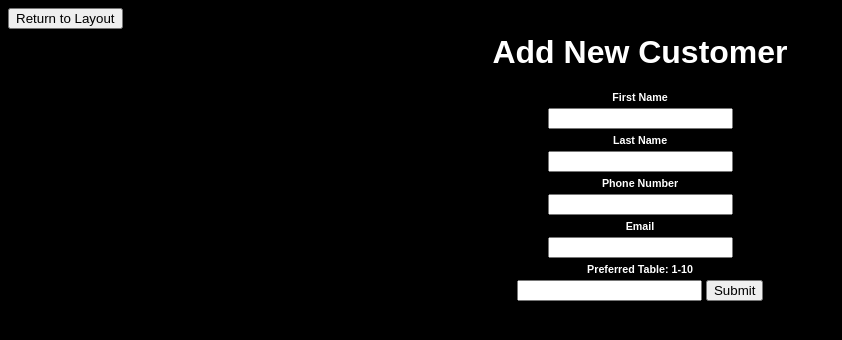
After one commit to gd05134/DBS_Restaurant_POS, a Flask app: page /customer in a window 1280 px wide. The commit adds this page. Shown: the top 340 px of the page, without its empty margins (0-842 px from the left). Run offline with Flask 3, Linux system fonts and the light colour scheme.

Commit message:
Added A LOT...

```diff
--- a/main.py
+++ b/main.py
@@ -2,6 +2,8 @@
 from flask import Flask, render_template, url_for, request, redirect
 from flask_sqlalchemy import SQLAlchemy
 from datetime import datetime
+
+#global variables if needed
 
 #Create Flask App
 app = Flask(__name__)
@@ -29,8 +31,8 @@ class Customer(db.Model):
     cust_id = db.Column(db.Integer, primary_key=True)                                 #Add Auto Increment
     cust_first_name = db.Column(db.String(50), nullable=False)
     cust_last_name = db.Column(db.String(50), nullable=False)
-    phone_no = db.Column(db.String(10), nullable=False)                               #How to make unique?
-    email = db.Column(db.String(60), nullable=False)                                  #How to make unique?
+    phone_no = db.Column(db.String(10), unique=True, nullable=False)
+    email = db.Column(db.String(60), unique=True, nullable=False)
     pref_table = db.Column(db.Integer, db.ForeignKey("table.table_id"))
 
     def __init__(self, cust_id, cust_first_name, cust_last_name, phone_no, email, pref_table):
@@ -43,8 +45,8 @@ class Customer(db.Model):
 
 #Table Schema
 class Table(db.Model):
-    table_id = db.Column(db.Integer, primary_key=True, nullable=False)                                  #How to make unique?
-    capacity = db.Column(db.Integer, nullable=False)                                  #How to make unique?
+    table_id = db.Column(db.Integer, primary_key=True, unique=True, nullable=False)
+    capacity = db.Column(db.Integer, unique=True, nullable=False)
     loc = db.Column(db.String(20))
 
     def __init__(self, table_id, capacity, loc):
@@ -83,7 +85,7 @@ class Payment(db.Model):
 #MenuCategory Schema
 class MenuCat(db.Model):
     category_id = db.Column(db.Integer, primary_key=True, nullable=False)                               #increments
-    name = db.Column(db.String(30), nullable=False)                                   #Unique?
+    name = db.Column(db.String(30), unique=True, nullable=False)
 
     def __init__(self, category_id, name):
         self.category_id = category_id
@@ -93,7 +95,7 @@ class MenuCat(db.Model):
 class MenuItem(db.Model):
     menu_item_id = db.Column(db.Integer, primary_key=True, nullable=False)                              #Increments
     category_id = db.Column(db.Integer, db.ForeignKey("menu_cat.category_id"), nullable=False)
-    name = db.Column(db.String(50), nullable=False)                                   #Unique?
+    name = db.Column(db.String(50), unique=True, nullable=False)
     desc = db.Column(db.String(200))
     price = db.Column(db.Integer, nullable=False)                                     #Change to decimal
 
@@ -119,79 +121,64 @@ class OrderItem(db.Model):
         self.quantity = quantity
         self.special_instructions = special_instructions
 
-#Create Database, run once then comment out when db is created
-# with app.app_context():
-#    db.create_all()
-for i in range(10):
-
-    db
-
-#Code to write to the App
-#Open App
-#These are the old functions, we need to entirely gut these for our own purposes
-#@app.route('/')
-# def index():
-#     if request.method == 'POST':
-#         task_content = request.form['content']
-
-#         new_task = Todo(content=task_content)
-
-#         try:
-#             db.session.add(new_task)
-#             db.session.commit()
-#             return redirect('/')
-#         except:
-#             return 'There was an issue adding your task'
-
-#     else:
-#        tasks = Todo.query.order_by(Todo.date_created).all()
-#        return render_template('index.html',tasks=tasks)
-
-# #Delete Content
-# @app.route('/delete/<int:id>')
-# def delete(id):
-#     task_to_delete = Todo.query.get_or_404(id)
-#     try:
-#         db.session.delete(task_to_delete)
-#         db.session.commit()
-#         return redirect('/')
-#     except:
-#         return 'There was a problem deleting that task'
-
-# #Update Site
-# @app.route('/update/<int:id>', methods=['GET', 'POST'])
-# def update(id):
-#     task = Todo.query.get_or_404(id)
-#     if request.method == 'POST':
-#         task.content = request.form['content']
-#         try:
-#             db.session.commit()
-#             return redirect('/')
-#         except:
-#                return 'There was an issue updating your task'
-#     else:
-#         return render_template('update.html', task=task)
+#Main Restaurant Layout
 @app.route('/', methods=['GET','POST'])
 def index():
     if request.method == 'POST':
         try:
+
             db.session.commit()
-            return redirect('/order/')
+            return redirect(url_for('order'))
         except:
                return 'There was an issue opening the order'
     else:
         return render_template('index.html')
 
-@app.route('/order/', methods=['GET','POST'])
-def update():
+#To enter Order state
+@app.route('/order/<table_id>', methods=['GET','POST'])
+def order(table_id):
+     table = Table.query.get_or_404(table_id)
      if request.method == 'POST':
         try:
             db.session.commit()
-            return redirect('/')
+            return redirect(url_for('index'))
         except:
                return 'There was an issue opening the layout'
      else:
-        return render_template('order.html')
+        return render_template('order.html', table = table)
+
+#For Customers
+customer_id = 0
+@app.route('/customer', methods=['GET','POST'])
+def add_customer():
+    if request.method == 'POST':
+        first_name = request.form['First Name']
+        last_name = request.form['Last Name']
+        phone_no = request.form['Phone No.']
+        email = request.form['Email']
+        pref_table = request.form.get('Preferred Table')
+        try:
+            db.session.add(Customer(cust_id=customer_id, first_name=first_name, last_name=last_name, phone_no=phone_no, email=email, pref_table=pref_table))
+            customer_id += 1
+            db.session.commit()
+            return redirect(url_for('index'))
+        except:
+               return 'There was an issue entering your information'
+    else:
+        return render_template('customer.html')
+
+#For reservations
+@app.route('/reservation', methods=['GET','POST'])
+def add_reservation():
+    if request.method == 'POST':
+
+        try:
+            db.session.commit()
+            return redirect(url_for('/'))
+        except:
+               return 'There was an issue reserving your table'
+    else:
+        return render_template('reservation.html')
 
 if __name__ == '__main__':
      app.run(debug=True)
--- a/static/css/main.css
+++ b/static/css/main.css
@@ -3,6 +3,14 @@ body, html {
     font-family: sans-serif;
     background-color: black;
     color: white;
+}
+
+h1 {
+    margin: 5px;
+}
+
+h6 {
+    margin: 5px;
 }
 
 .smalltable {
@@ -38,9 +46,10 @@ th {
     padding: 5px;
 } */
 
-/* .form {
+.form {
+    align-self: center;
     margin-top: 20px;
-} */
+}
 
 /* #content {
     width: 70%;
--- a/tempCodeRunnerFile.py
+++ /dev/null
@@ -1,2 +0,0 @@
-with app.app_context():
-   db.create_all()
--- /dev/null
+++ b/templates/customer.html
@@ -0,0 +1,29 @@
+{% extends 'base.html' %}
+
+{% block head %}
+<title>Customers</title>
+{% endblock %}
+
+{% block body %}
+<div class="content">
+    <form action="/" method="GET">
+        <button>Return to Layout</button>
+    </form>
+    <h1 style="text-align: center;">Add New Customer</h1>
+    <div class="form">
+        <form action="/customer" method="POST" style="text-align: center;">
+            <h6>First Name</h6>
+            <input type="text" name="First Name" id="first_name" value="{{first_name}}">
+            <h6>Last Name</h6>
+            <input type="text" name="Last Name" id="last_name" value="{{last_name}}">
+            <h6>Phone Number</h6>
+            <input type="text" name="Phone No." id="phone_no" value="{{email}}">
+            <h6>Email</h6>
+            <input type="text" name="Email" id="email" value="{{phone_no}}">
+            <h6>Preferred Table: 1-10</h6>
+            <input type="text" name="Preferred Table" id="pref_table" value="{{pref_table}}">
+            <input type="submit" name="Enter Info">
+        </form>
+    </div>
+</div>
+{% endblock %}
```
Also changed, not shown: templates/index.html (+26 -11 lines), templates/order.html (+7 -5 lines), templates/reservation.html (added, +11 -0 lines), README.md, instance/restaurant_pos.db.
